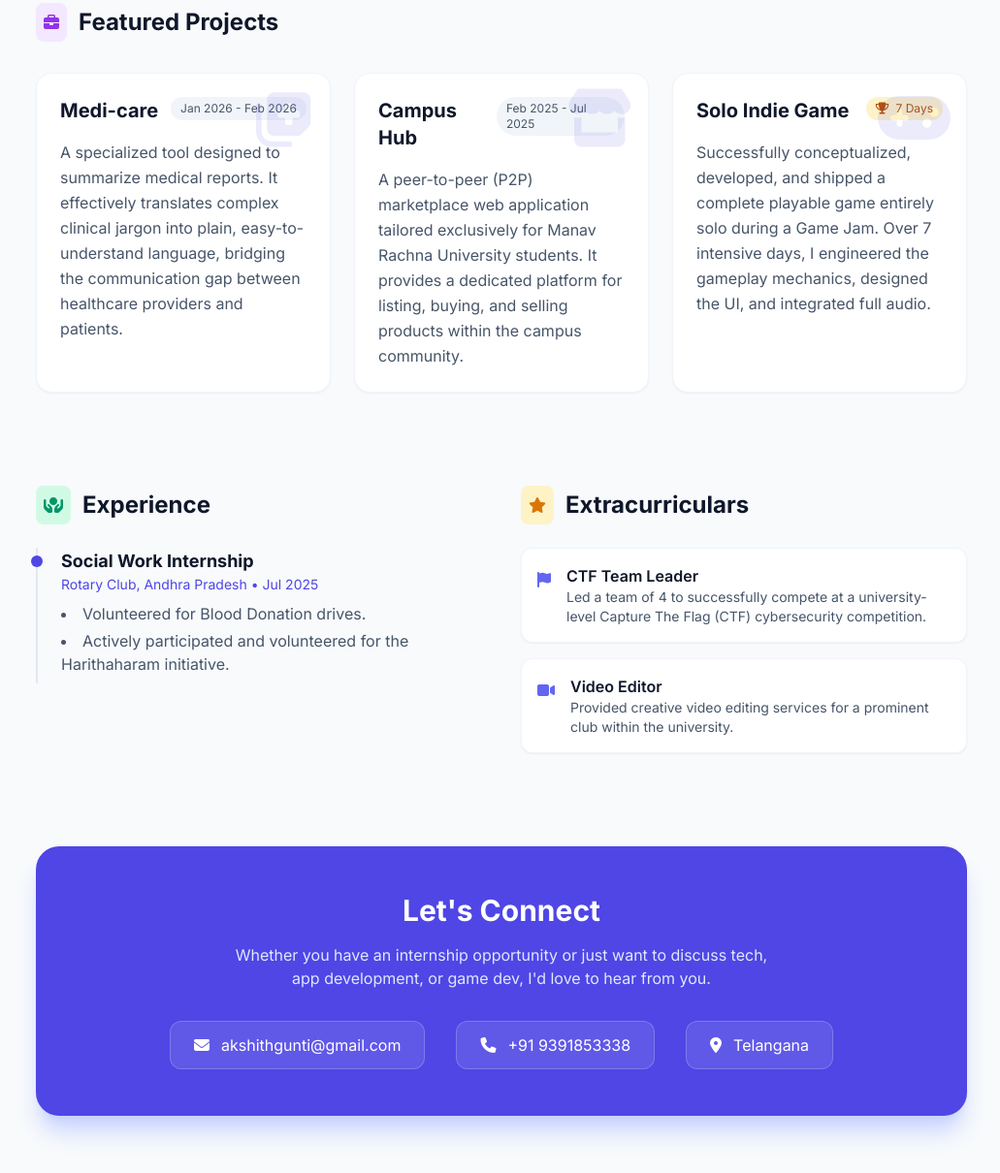
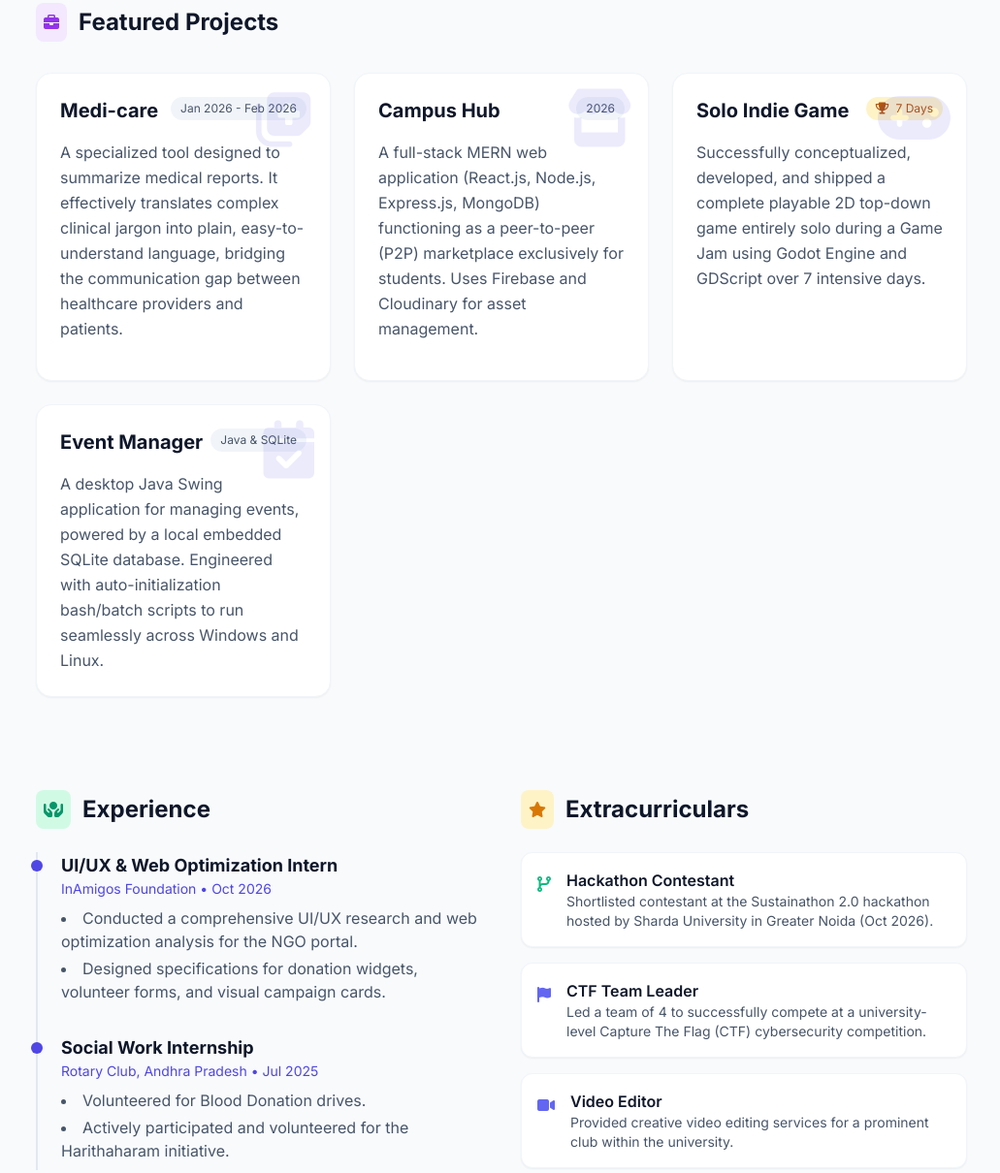
Before and after one commit to Akshithgunti/portfolio, a plain HTML site: page index.html in a window 1280 px wide. Shown: the part 1320-2530 px from the top of the page at 97% size, without its empty margins (123-1154 px from the left). Drawn offline with nearby package versions, Linux system fonts and the light colour scheme.

Commit message:
update projects list

```diff
--- a/index.html
+++ b/index.html
@@ -91,7 +91,6 @@
             </div>
 
             <div class="grid grid-cols-2 md:grid-cols-3 lg:grid-cols-4 gap-4">
-                <!-- Skill badges -->
                 <div class="bg-white px-4 py-4 rounded-xl shadow-sm border border-slate-100 flex items-center justify-center gap-2 hover:border-indigo-300 transition-colors">
                     <span class="font-medium text-slate-700">C / C++</span>
                 </div>
@@ -145,17 +144,17 @@
                     </p>
                 </div>
 
-                <!-- Project 2 -->
+                <!-- Project 2 (Updated Campus Hub) -->
                 <div class="bg-white rounded-2xl p-6 shadow-sm border border-slate-100 hover:shadow-md transition-shadow group relative overflow-hidden">
                     <div class="absolute top-0 right-0 p-4 opacity-10 group-hover:opacity-20 transition-opacity">
                         <i class="fa-solid fa-store text-6xl text-indigo-600"></i>
                     </div>
                     <div class="flex justify-between items-start mb-4">
                         <h3 class="text-xl font-bold text-slate-900 group-hover:text-indigo-600 transition-colors">Campus Hub</h3>
-                        <span class="text-xs font-medium px-2.5 py-1 bg-slate-100 text-slate-600 rounded-full">Feb 2025 - Jul 2025</span>
+                        <span class="text-xs font-medium px-2.5 py-1 bg-slate-100 text-slate-600 rounded-full">2026</span>
                     </div>
-                    <p class="text-slate-600 leading-relaxed">
-                        A peer-to-peer (P2P) marketplace web application tailored exclusively for Manav Rachna University students. It provides a dedicated platform for listing, buying, and selling products within the campus community.
+                    <p class="text-slate-600 leading-relaxed mb-4">
+                        A full-stack MERN web application (React.js, Node.js, Express.js, MongoDB) functioning as a peer-to-peer (P2P) marketplace exclusively for students. Uses Firebase and Cloudinary for asset management.
                     </p>
                 </div>
 
@@ -169,7 +168,21 @@
                         <span class="text-xs font-medium px-2.5 py-1 bg-amber-100 text-amber-700 rounded-full"><i class="fa-solid fa-trophy mr-1"></i> 7 Days</span>
                     </div>
                     <p class="text-slate-600 leading-relaxed">
-                        Successfully conceptualized, developed, and shipped a complete playable game entirely solo during a Game Jam. Over 7 intensive days, I engineered the gameplay mechanics, designed the UI, and integrated full audio.
+                        Successfully conceptualized, developed, and shipped a complete playable 2D top-down game entirely solo during a Game Jam using Godot Engine and GDScript over 7 intensive days.
+                    </p>
+                </div>
+
+                <!-- Project 4: Event Manager (NEW) -->
+                <div class="bg-white rounded-2xl p-6 shadow-sm border border-slate-100 hover:shadow-md transition-shadow group relative overflow-hidden">
+                    <div class="absolute top-0 right-0 p-4 opacity-10 group-hover:opacity-20 transition-opacity">
+                        <i class="fa-solid fa-calendar-check text-6xl text-indigo-600"></i>
+                    </div>
+                    <div class="flex justify-between items-start mb-4">
+                        <h3 class="text-xl font-bold text-slate-900 group-hover:text-indigo-600 transition-colors">Event Manager</h3>
+                        <span class="text-xs font-medium px-2.5 py-1 bg-slate-100 text-slate-600 rounded-full">Java & SQLite</span>
+                    </div>
+                    <p class="text-slate-600 leading-relaxed">
+                        A desktop Java Swing application for managing events, powered by a local embedded SQLite database. Engineered with auto-initialization bash/batch scripts to run seamlessly across Windows and Linux.
                     </p>
                 </div>
             </div>
@@ -186,6 +199,18 @@
                         </div>
                         <h2 class="text-2xl font-bold text-slate-900">Experience</h2>
                     </div>
+
+                    <!-- Added InAmigos Internship -->
+                    <div class="relative border-l-2 border-slate-200 pl-6 pb-8">
+                        <div class="absolute w-3 h-3 bg-indigo-600 rounded-full -left-[7px] top-2"></div>
+                        <h3 class="text-lg font-bold text-slate-900">UI/UX & Web Optimization Intern</h3>
+                        <div class="text-sm font-medium text-indigo-600 mb-2">InAmigos Foundation &bull; Oct 2026</div>
+                        <ul class="list-disc list-inside text-slate-600 space-y-1">
+                            <li>Conducted a comprehensive UI/UX research and web optimization analysis for the NGO portal.</li>
+                            <li>Designed specifications for donation widgets, volunteer forms, and visual campaign cards.</li>
+                        </ul>
+                    </div>
+
                     <div class="relative border-l-2 border-slate-200 pl-6 pb-2">
                         <div class="absolute w-3 h-3 bg-indigo-600 rounded-full -left-[7px] top-2"></div>
                         <h3 class="text-lg font-bold text-slate-900">Social Work Internship</h3>
@@ -206,6 +231,15 @@
                         <h2 class="text-2xl font-bold text-slate-900">Extracurriculars</h2>
                     </div>
                     <div class="space-y-4">
+                        <!-- Added Sustainathon -->
+                        <div class="bg-white p-4 rounded-xl border border-slate-100 shadow-sm flex items-start gap-4">
+                            <div class="mt-1 text-emerald-500"><i class="fa-solid fa-code-branch"></i></div>
+                            <div>
+                                <h4 class="font-semibold text-slate-900">Hackathon Contestant</h4>
+                                <p class="text-sm text-slate-600">Shortlisted contestant at the Sustainathon 2.0 hackathon hosted by Sharda University in Greater Noida (Oct 2026).</p>
+                            </div>
+                        </div>
+
                         <div class="bg-white p-4 rounded-xl border border-slate-100 shadow-sm flex items-start gap-4">
                             <div class="mt-1 text-indigo-500"><i class="fa-solid fa-flag"></i></div>
                             <div>
```
